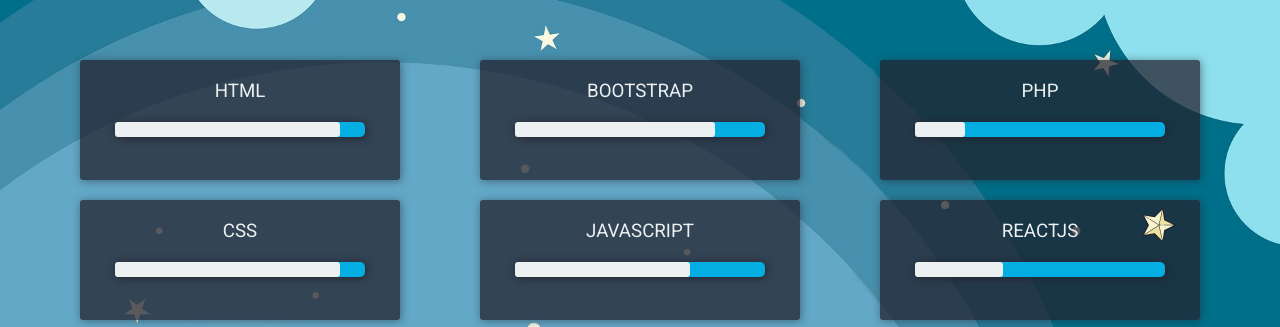
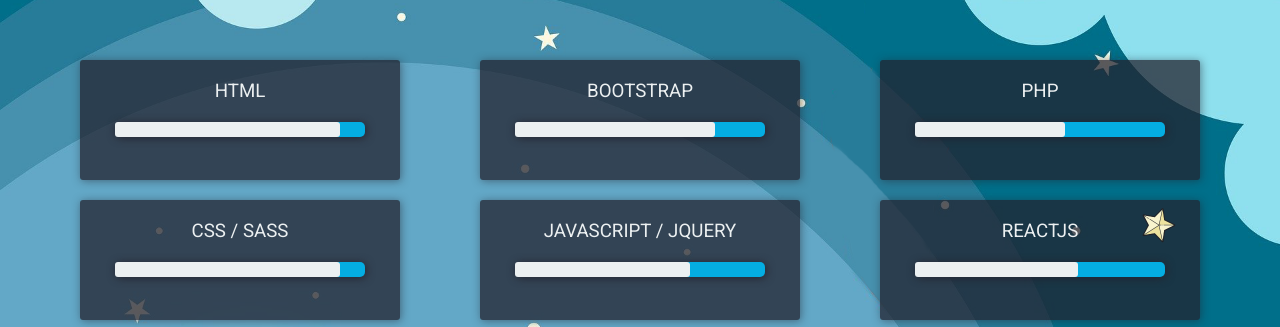
Before and after one commit to Cdric-art/cdricartReactJs, a React (Create React App) app: page / in a window 1280 px wide. Shown: the part 2040-2367 px from the top of the page. Built offline with nearby package versions, Linux system fonts and the light colour scheme.

Commit message:
MàJ : Skills progress bar

```diff
--- a/src/components/skills.jsx
+++ b/src/components/skills.jsx
@@ -11,7 +11,7 @@ class Skills extends React.Component {
                             <span className="bar-1"></span>
                         </div>
                         <div className="Card-Skill">
-                            <h3>CSS</h3>
+                            <h3>CSS / SASS</h3>
                             <span className="bar-1"></span>
                         </div>
                     </div>
@@ -21,7 +21,7 @@ class Skills extends React.Component {
                             <span className="bar-3"></span>
                         </div>
                         <div className="Card-Skill">
-                            <h3>JavaScript</h3>
+                            <h3>JavaScript / jQuery</h3>
                             <span className="bar-4"></span>
                         </div>
                     </div>
--- a/src/index.css
+++ b/src/index.css
@@ -335,7 +335,7 @@ h2 {
 
 .Card-Skill .bar-5::after {
   content: '';
-  width: 20%;
+  width: 60%;
   height: 100%;
   position: absolute;
   top: 0;
@@ -346,7 +346,7 @@ h2 {
 
 .Card-Skill .bar-6::after {
   content: '';
-  width: 35%;
+  width: 65%;
   height: 100%;
   position: absolute;
   top: 0;
```
